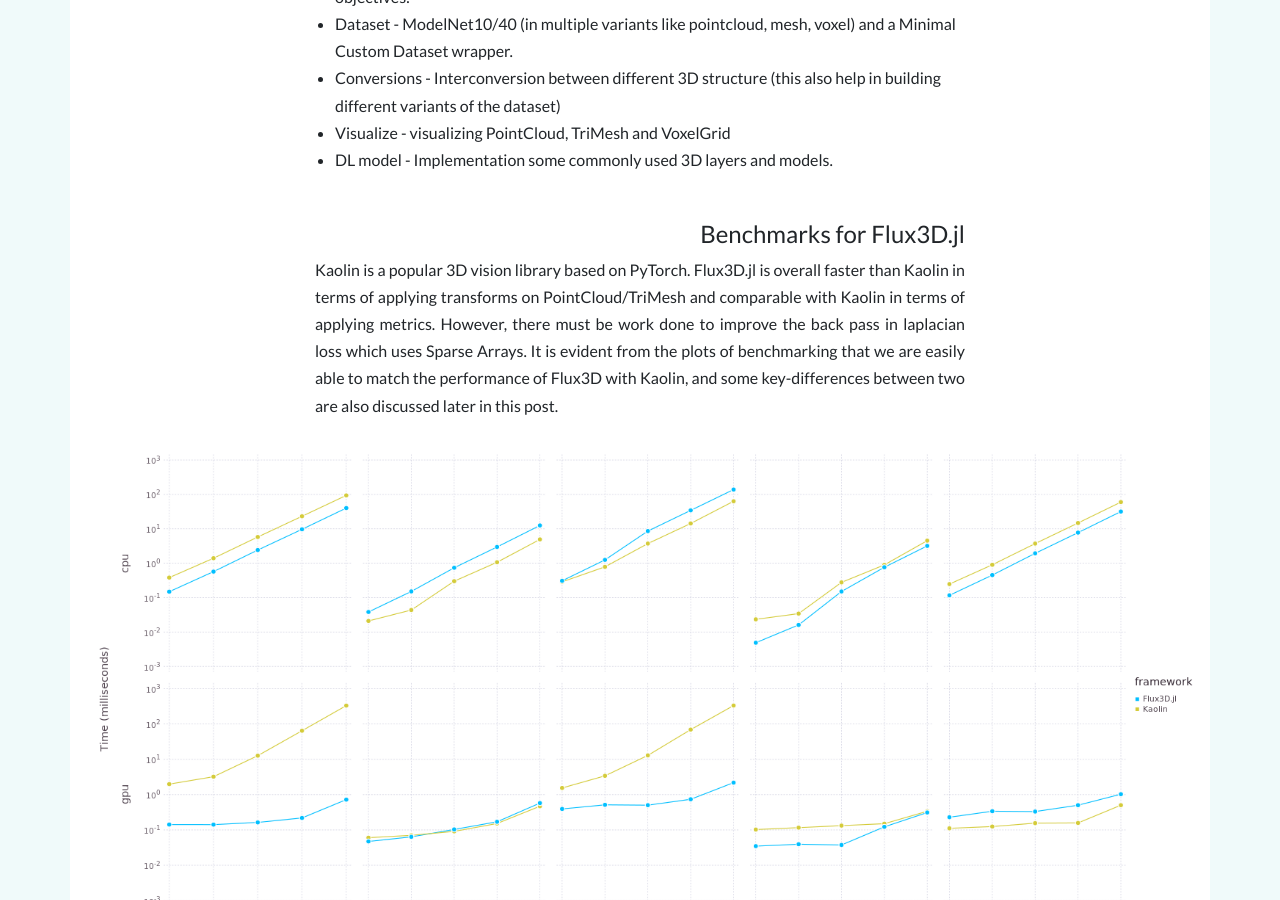
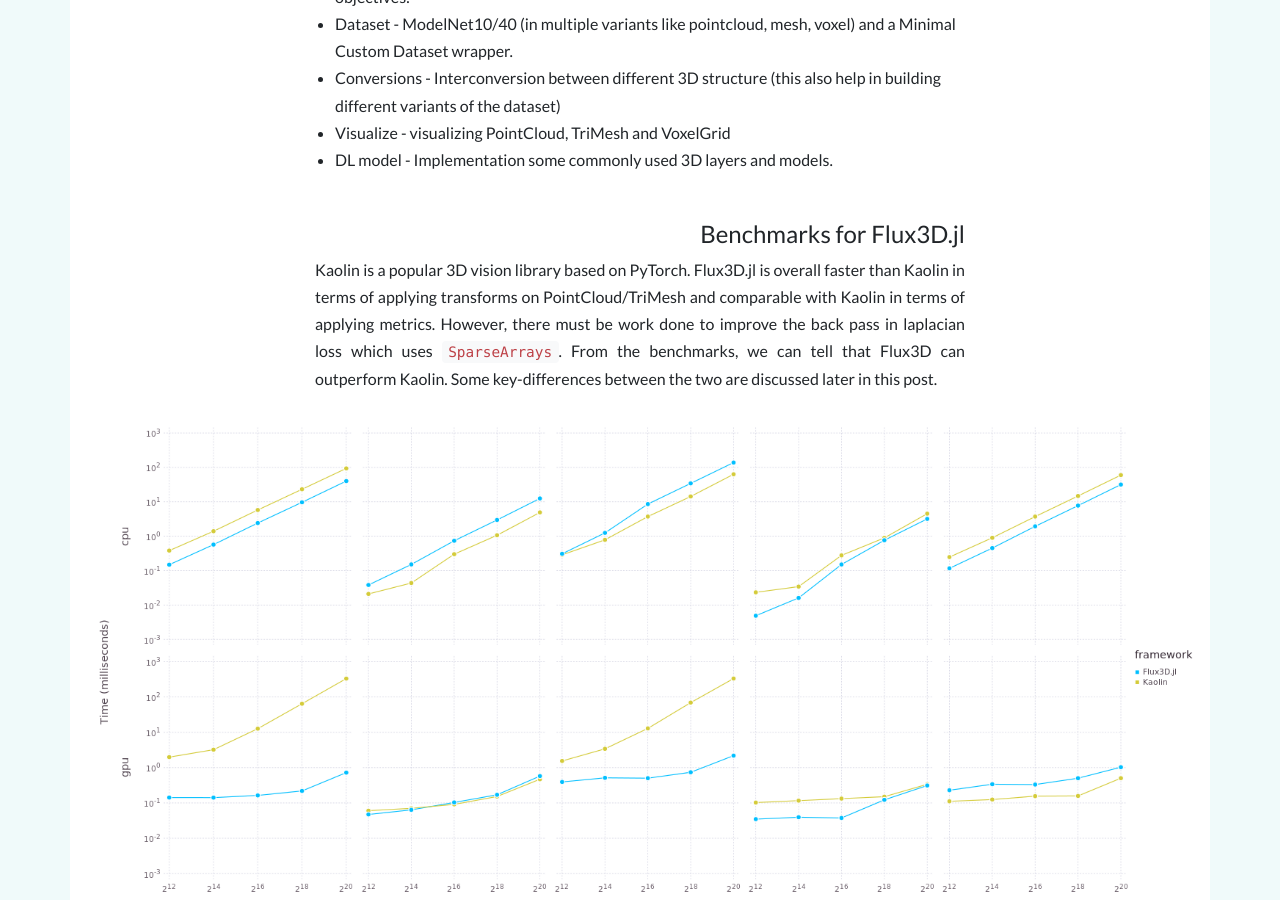
Before and after one commit to FluxML/fluxml.github.io, a Jekyll site: the page built from _posts/2020-09-08-Flux3D.md, in a window 1280 px wide and 900 px high, scrolled down 991 px. Built offline with Jekyll 4.4.1, drawn with Linux system fonts in a browser that asks for light colours; nearby versions of some CDN libraries; comment, search, counter and statistics services are not loaded.

Commit message:
Update _posts/2020-09-08-Flux3D.md
Co-authored-by: Dhairya Gandhi <dhairya@juliacomputing.com>

```diff
--- a/_posts/2020-09-08-Flux3D.md
+++ b/_posts/2020-09-08-Flux3D.md
@@ -26,7 +26,7 @@
 
 ## Benchmarks for Flux3D.jl
 
-Kaolin is a popular 3D vision library based on PyTorch. Flux3D.jl is overall faster than Kaolin in terms of applying transforms on PointCloud/TriMesh and comparable with Kaolin in terms of applying metrics. However, there must be work done to improve the back pass in laplacian loss which uses Sparse Arrays. It is evident from the plots of benchmarking that we are easily able to match the performance of Flux3D with Kaolin, and some key-differences between two are also discussed later in this post.
+Kaolin is a popular 3D vision library based on PyTorch. Flux3D.jl is overall faster than Kaolin in terms of applying transforms on PointCloud/TriMesh and comparable with Kaolin in terms of applying metrics. However, there must be work done to improve the back pass in laplacian loss which uses `SparseArrays`. From the benchmarks, we can tell that Flux3D can outperform Kaolin. Some key-differences between the two are discussed later in this post.
 
 <p float="middle">
   <img src="/assets/2020-09-08-Flux3D/bm_pcloud.png">
```
